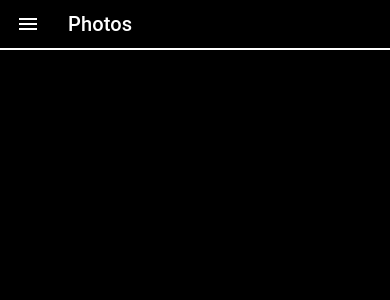
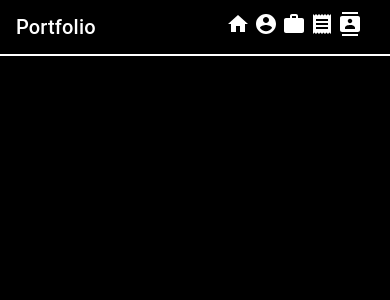
Before and after one commit to archenemy92/portfolio, a React (Create React App) app: page / in a window 390 px wide. Shown: the top 300 px of the page. Built offline with nearby package versions, Linux system fonts and the light colour scheme.

Commit message:
add style, create new components

```diff
--- a/src/Components/Header/Header.tsx
+++ b/src/Components/Header/Header.tsx
@@ -4,7 +4,13 @@ import AppBar from "@material-ui/core/AppBar"
 import Toolbar from "@material-ui/core/Toolbar"
 import Typography from "@material-ui/core/Typography"
 import IconButton from "@material-ui/core/IconButton"
-import MenuIcon from "@material-ui/icons/Menu"
+import HomeIcon from "@material-ui/icons/Home"
+import ContactsIcon from "@material-ui/icons/Contacts"
+import ReceiptIcon from "@material-ui/icons/Receipt"
+import AccountCircleIcon from "@material-ui/icons/AccountCircle"
+import WorkIcon from "@material-ui/icons/Work"
+import {NavLink} from "react-router-dom"
+import styles from "./Header.module.css"
 
 const useStyles = makeStyles((theme: Theme) =>
     createStyles({
@@ -21,23 +27,92 @@ const useStyles = makeStyles((theme: Theme) =>
         menuButton: {
             marginRight: theme.spacing(2),
         },
+        title: {
+            [theme.breakpoints.down(300)]: {
+                fontSize: "14px",
+            },
+        },
+        headerNav: {
+            "& > *": {
+                margin: "0 0 0 -20px"
+            },
+            margin: "0 0 0 auto"
+        },
+        icons: {
+            color: "white"
+        }
     }),
 )
 export const Header: React.FC = () => {
-    const classes = useStyles()
+    let classes = useStyles()
+
 
     return (
         <div className={classes.root} style={{backgroundColor: "black"}}>
-            <AppBar position="static" style={{backgroundColor: "black", borderBottom: "2px solid white"}} >
+            <AppBar position="static" style={{backgroundColor: "black", borderBottom: "2px solid white"}}>
                 <Toolbar variant="dense">
-                    <IconButton edge="start" className={classes.menuButton} color="inherit" aria-label="menu">
-                        <MenuIcon/>
-                    </IconButton>
-                    <Typography variant="h6" color="inherit">
-                        Photos
+                    <Typography variant="h6" color="inherit" className={classes.title}>
+                        Portfolio
                     </Typography>
+                    <div className={classes.headerNav}>
+                        <Home/>
+                        <AboutMe/>
+                        <Portfolio/>
+                        <News/>
+                        <Contacts/>
+                    </div>
                 </Toolbar>
             </AppBar>
         </div>
     )
 }
+
+
+const Home: React.FC = () => {
+
+    return (
+        <IconButton aria-label={"home"}>
+            <NavLink to={"/home"} className={styles.icon} activeClassName={styles.active}>
+                <HomeIcon/>
+            </NavLink>
+        </IconButton>
+    )
+}
+const AboutMe: React.FC = () => {
+    return (
+        <IconButton aria-label={"me"}>
+            <NavLink to={"/aboutMe"} className={styles.icon} activeClassName={styles.active}>
+                <AccountCircleIcon/>
+            </NavLink>
+        </IconButton>
+    )
+}
+
+const Portfolio: React.FC = () => {
+    return (
+        <IconButton aria-label={"portfolio"}>
+            <NavLink to={"/portfolio"} className={styles.icon} activeClassName={styles.active}>
+                <WorkIcon/>
+            </NavLink>
+        </IconButton>
+    )
+}
+const News: React.FC = () => {
+    return (
+        <IconButton aria-label={"news"}>
+            <NavLink to={"/news"} className={styles.icon} activeClassName={styles.active}>
+                <ReceiptIcon/>
+            </NavLink>
+        </IconButton>
+    )
+}
+
+const Contacts: React.FC = () => {
+    return (
+        <IconButton aria-label={"contacts"} >
+            <NavLink to={"/contacts"} className={styles.icon} activeClassName={styles.active}>
+                <ContactsIcon/>
+            </NavLink>
+        </IconButton>
+    )
+}
```
